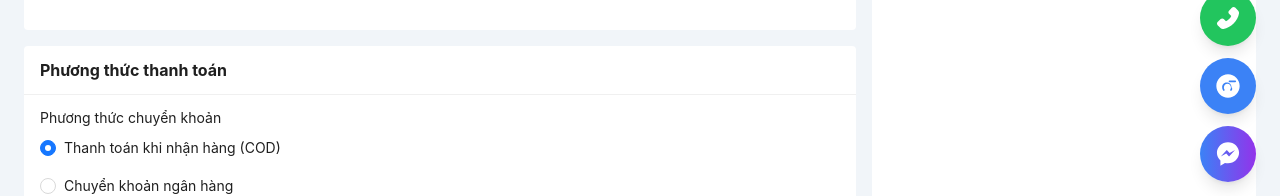
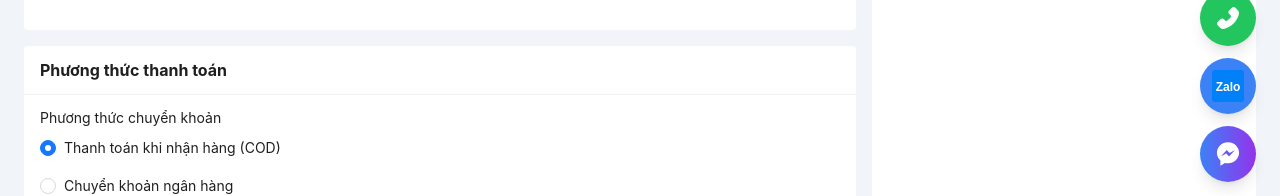
Before and after one commit to nmhnmhnmh812/kd_comestic, a Next.js app: page /pay in a window 1280 px wide. Shown: the part 594-790 px from the top of the page. Built offline with nearby package versions, Linux system fonts and the light colour scheme; no server answers.

Commit message:
feat: Add Zalo icon SVG and update FloatingButtons component to use it

```diff
--- a/src/components/FloatingButtons.tsx
+++ b/src/components/FloatingButtons.tsx
@@ -2,19 +2,7 @@
 
 import { MessageFilled, PhoneFilled } from "@ant-design/icons";
 import Link from "next/link";
-
-// Zalo Icon Component
-const ZaloIcon = () => (
-  <svg
-    xmlns="http://www.w3.org/2000/svg"
-    viewBox="0 0 48 48"
-    width="28"
-    height="28"
-    fill="currentColor"
-  >
-    <path d="M24,4C12.954,4,4,12.954,4,24s8.954,20,20,20s20-8.954,20-20S35.046,4,24,4z M30.176,31.855 c-0.451,0.609-1.329,0.735-1.938,0.285c-0.609-0.451-0.735-1.329-0.285-1.938c1.014-1.373,1.014-2.823,1.014-4.201 c0-3.314-2.686-6-6-6s-6,2.686-6,6c0,1.378,0,2.828,1.014,4.201c0.451,0.609,0.324,1.488-0.285,1.938 c-0.609,0.451-1.488,0.324-1.938-0.285c-1.349-1.825-1.791-3.806-1.791-5.854c0-4.418,3.582-8,8-8s8,3.582,8,8 C31.967,28.049,31.525,30.03,30.176,31.855z M36.5,17.5h-10c-0.828,0-1.5-0.672-1.5-1.5s0.672-1.5,1.5-1.5h10 c0.828,0,1.5,0.672,1.5,1.5S37.328,17.5,36.5,17.5z" />
-  </svg>
-);
+import Image from "next/image";
 
 // Facebook Messenger Icon Component
 const MessengerIcon = () => (
@@ -53,9 +41,7 @@ export default function FloatingButtons() {
         className="w-12 h-12 md:w-14 md:h-14 bg-blue-500 rounded-full flex items-center justify-center shadow-lg hover:bg-blue-600 transition-all duration-300 hover:scale-110"
         aria-label="Chat Zalo"
       >
-        <span className="text-white">
-          <ZaloIcon />
-        </span>
+        <Image src="/zalo.svg" alt="Zalo" width={32} height={32} />
       </Link>
 
       {/* Messenger Button */}
```
Also changed, not shown: public/zalo.svg (added).
